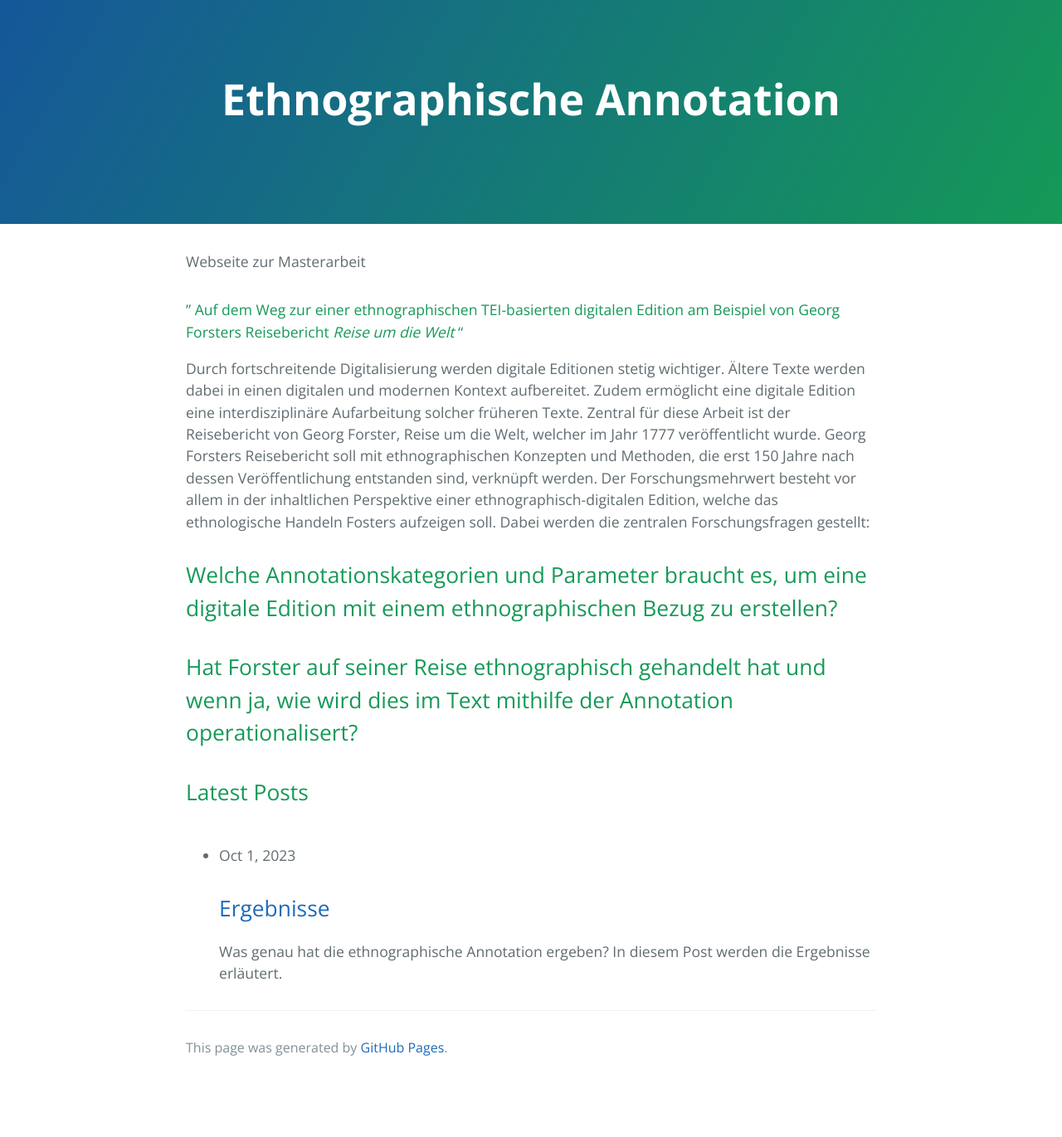
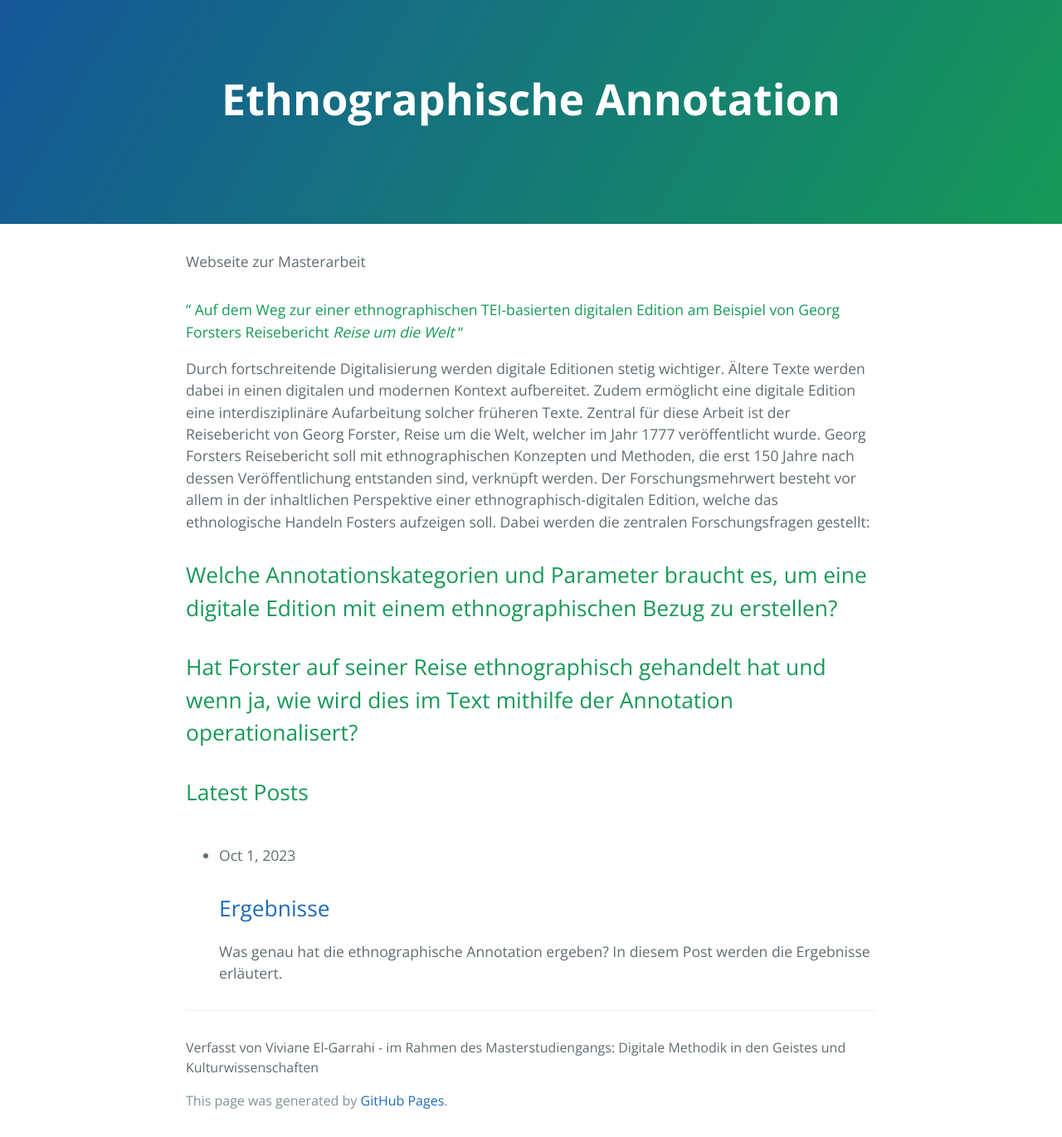
Before and after one commit to ethno-annotation/ethno-annotation.github.io, a Jekyll site: the page built from index.markdown, in a window 1280 px wide. Shown: the whole page at 83% size. Built offline with Jekyll 4.4.1, drawn with Linux system fonts in a browser that asks for light colours; before the commit the page ends 1307 px from its top, so only the background shows below that.

Commit message:
change credits

```diff
--- a/_layouts/default.html
+++ b/_layouts/default.html
@@ -34,6 +34,8 @@
         {% if site.github.is_project_page %}
           <span class="site-footer-owner"><a href="{{ site.github.repository_url }}">{{ site.github.repository_name }}</a> is maintained by <a href="{{ site.github.owner_url }}">{{ site.github.owner_name }}</a>.</span>
         {% endif %}
+        <span class="site-info"> Verfasst von Viviane El-Garrahi - im Rahmen des Masterstudiengangs: Digitale Methodik in den Geistes und Kulturwissenschaften</span>
+        <p></p>
         <span class="site-footer-credits">This page was generated by <a href="https://pages.github.com">GitHub Pages</a>.</span>
       </footer>
     </main>
```
